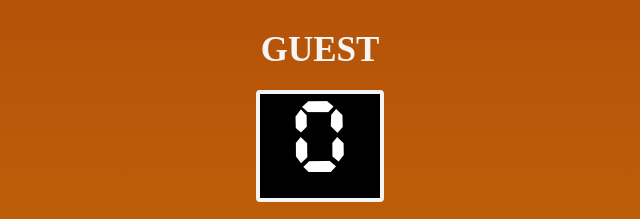
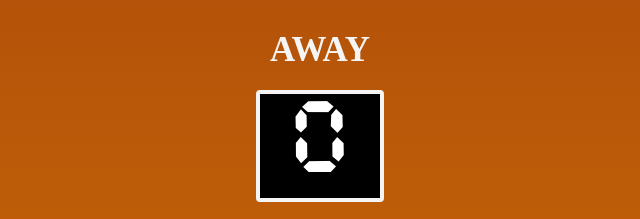
Before and after one commit to DanieleLG90/Basketball-scoreboard, a website built with Vite: page index.html in a window 1280 px wide. Shown: the top 219 px of the page, 640-1280 px from the left. Built offline with nearby package versions, Linux system fonts and the light colour scheme.

Commit message:
Update index.html

```diff
--- a/index.html
+++ b/index.html
@@ -14,7 +14,7 @@
                 </div>
             </div>
             <div id="guestBoard">
-                <h3 class="tltl">GUEST</h3>
+                <h3 class="tltl">AWAY</h3>
                 <h2 id="guestPoint" class="score">0</h2>
                 <div class="button">
                     <button id="guestPoint1" onclick="guestScoreOne ()">+1</button>
```
